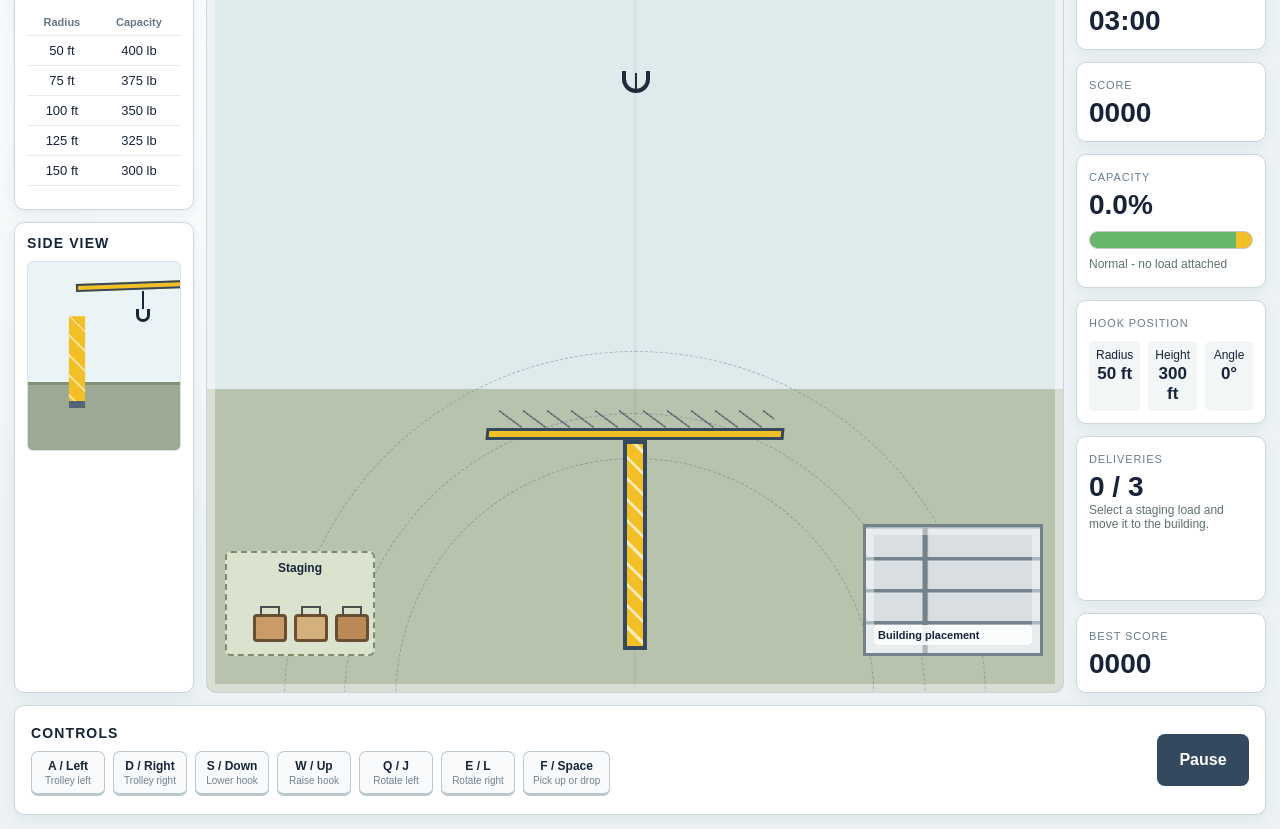
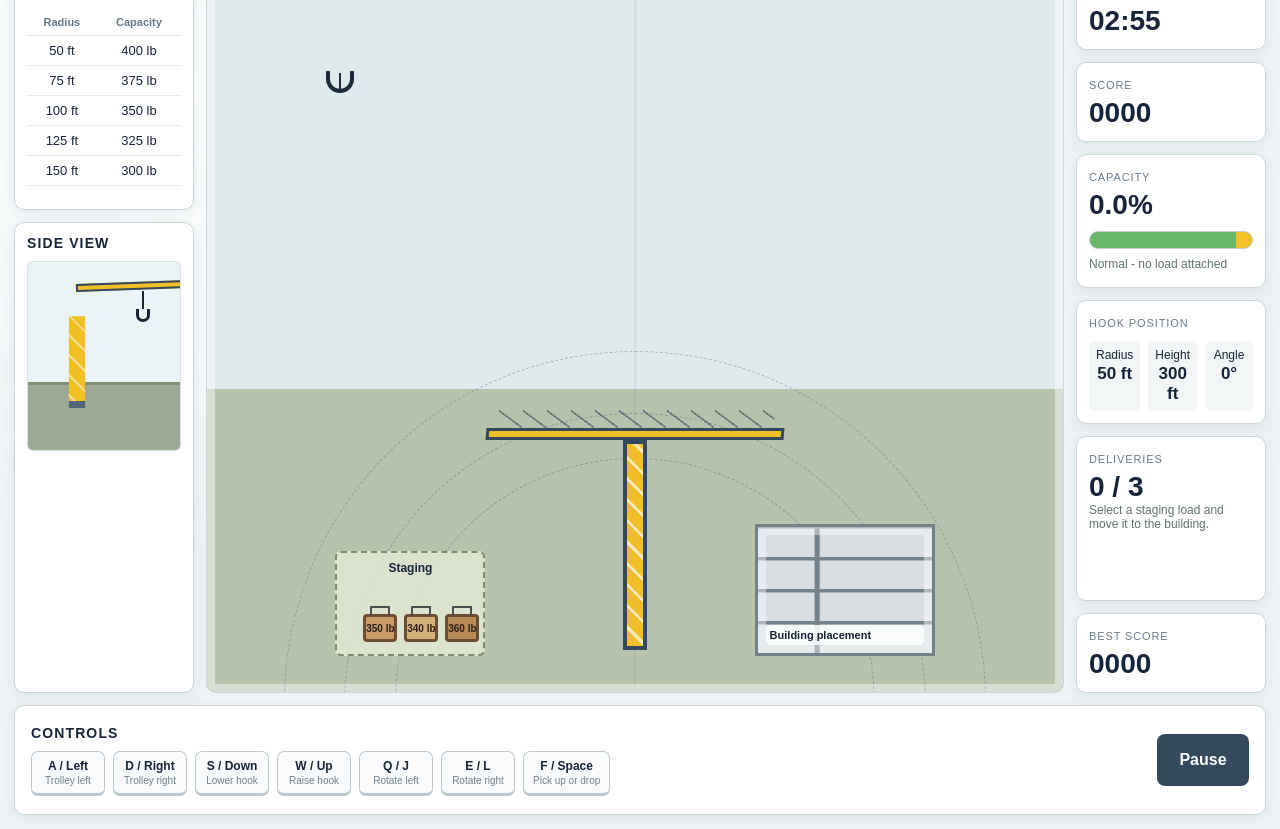
Before and after one commit to LandonC-26/Crane_Operator_App, a plain HTML site: page index.html in a window 1280 px wide. Shown: the part 44-873 px from the top of the page. Drawn offline with Linux system fonts and the light colour scheme.

Commit message:
Improve crane zones labels and live timer
Co-authored-by: Copilot <223556219+Copilot@users.noreply.github.com>

```diff
--- a/index.html
+++ b/index.html
@@ -281,7 +281,7 @@
 
     .staging {
       position: absolute;
-      left: 18px;
+      left: 15%;
       bottom: 36px;
       width: 150px;
       height: 105px;
@@ -297,7 +297,7 @@
 
     .building {
       position: absolute;
-      right: 20px;
+      right: 15%;
       bottom: 36px;
       z-index: 2;
       width: 180px;
@@ -343,6 +343,17 @@
       border: 2px solid #4e4e4e;
       border-bottom: 0;
       transform: translateX(-50%);
+    }
+
+    .load-label {
+      position: absolute;
+      left: 50%;
+      top: 50%;
+      transform: translate(-50%, -50%);
+      color: #2d2117;
+      font-size: 10px;
+      font-weight: 800;
+      white-space: nowrap;
     }
 
     .load.one { left: 26px; }
@@ -754,9 +765,9 @@
 
         <div class="staging" aria-label="Staging area">
           Staging
-          <div class="load one" data-load-id="1" aria-label="350 pound load"></div>
-          <div class="load two" data-load-id="2" aria-label="400 pound load"></div>
-          <div class="load three" data-load-id="3" aria-label="360 pound load"></div>
+          <div class="load one" data-load-id="1" aria-label="350 pound load"><span class="load-label">350 lb</span></div>
+          <div class="load two" data-load-id="2" aria-label="340 pound load"><span class="load-label">340 lb</span></div>
+          <div class="load three" data-load-id="3" aria-label="360 pound load"><span class="load-label">360 lb</span></div>
         </div>
 
         <div class="tower" aria-label="Tower crane">
@@ -853,7 +864,7 @@
 
       const loads = {
         1: { weight: 350, collected: false },
-        2: { weight: 400, collected: false },
+        2: { weight: 340, collected: false },
         3: { weight: 360, collected: false }
       };
 
@@ -937,8 +948,8 @@
         const worksite = document.querySelector(".worksite");
         const width = worksite.clientWidth;
         const radiusRatio = (state.radius - 50) / 100;
-        const baseX = width * 0.5;
-        const swingX = Math.cos(angleRadians) * radiusRatio * width * 0.3;
+        const baseX = width * 0.14;
+        const swingX = radiusRatio * width * 0.72 + Math.cos(angleRadians) * 12;
         const hookX = Math.max(width * 0.14, Math.min(width * 0.86, baseX + swingX));
         const heightRatio = state.height / 300;
         const hookY = 110 + (1 - heightRatio) * 220;
@@ -980,11 +991,11 @@
       }
 
       function inStagingZone() {
-        return state.radius <= 80 && state.height <= 80;
+        return state.radius >= 50 && state.radius <= 60 && state.height <= 80;
       }
 
       function inBuildingZone() {
-        return state.radius >= 80 && state.radius <= 110 && state.height <= 80;
+        return state.radius >= 65 && state.radius <= 75 && state.height <= 80;
       }
 
       function toggleLoad() {
@@ -1171,6 +1182,7 @@
           if (state.remainingSeconds <= 0) {
             endRoundByTime();
           }
+          updateScoreDisplays();
           if (keys.has("left")) state.radius = Math.max(50, state.radius - 35 * elapsed);
           if (keys.has("right")) state.radius = Math.min(150, state.radius + 35 * elapsed);
           if (keys.has("down")) state.height = Math.max(0, state.height - 25 * elapsed);
```
Also changed, not shown: 1 other file.
